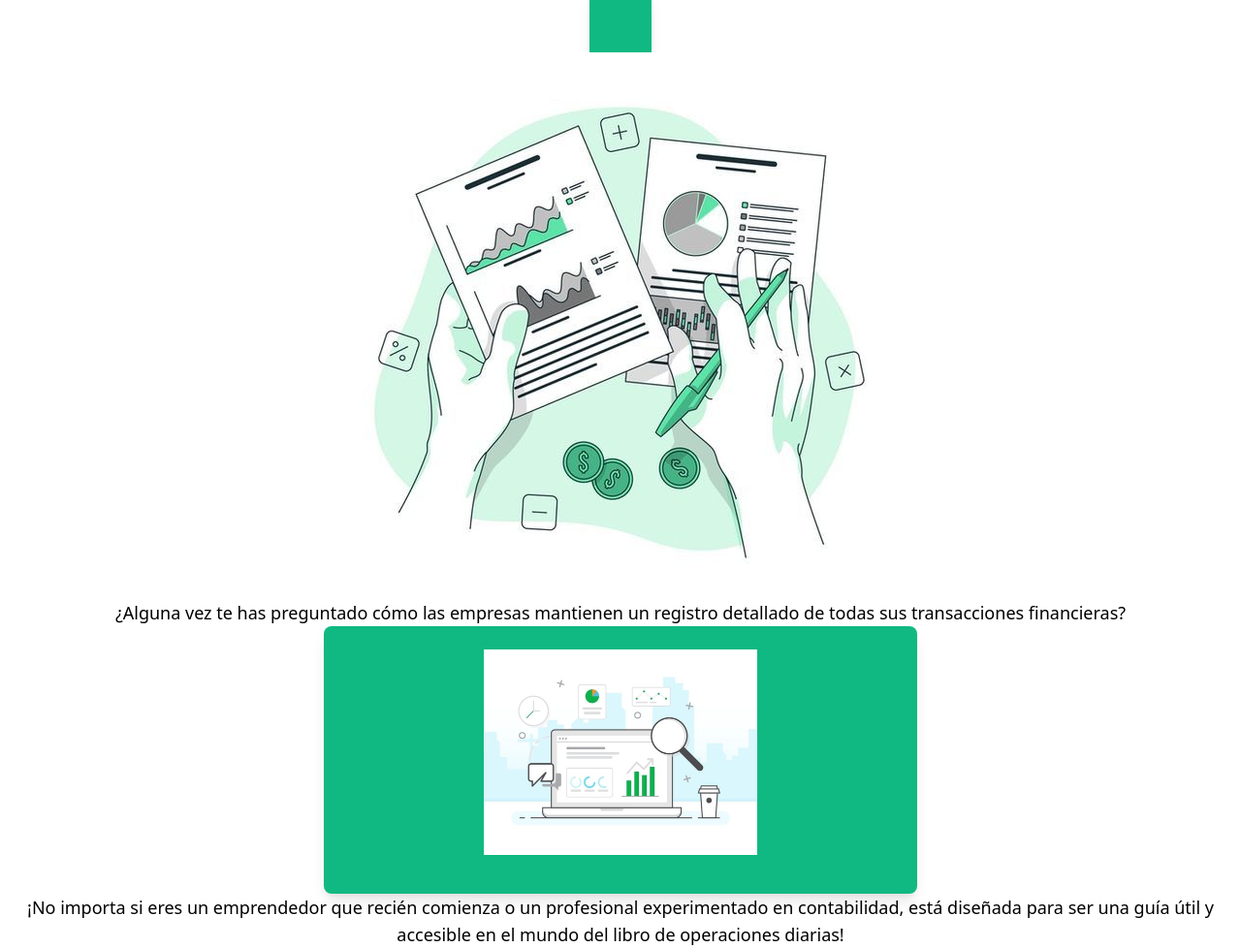
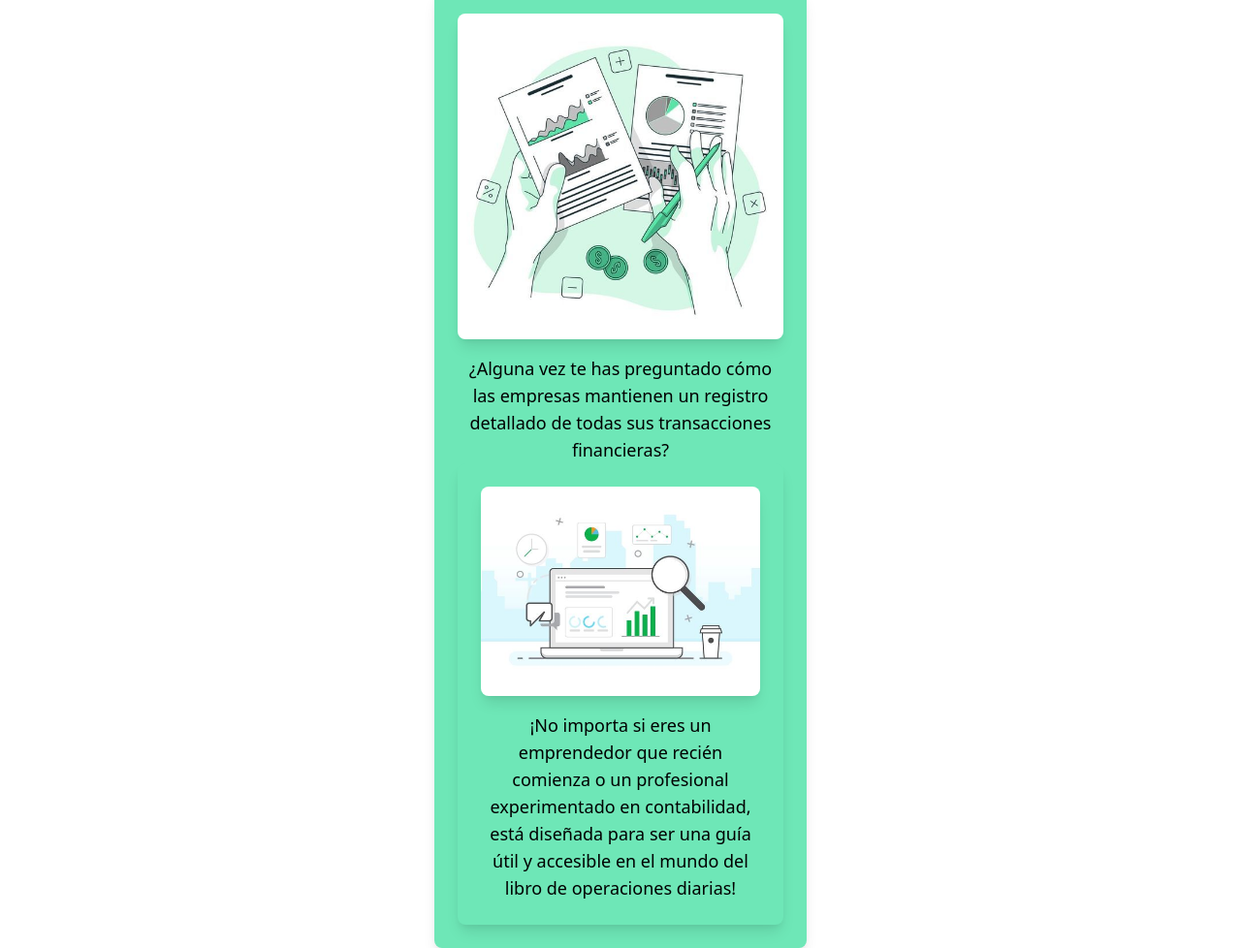
Before and after one commit to InstruSenaDev/operaciones-diarias, an Astro site in the folder technological-transit/: page /home in a window 1280 px wide. Shown: the part 311-1289 px from the top of the page at 97% size. Built offline with nearby package versions, Linux system fonts and the light colour scheme; Astro itself is replaced by a stand-in of ours.

Commit message:
Mucho Mas Home

```diff
--- a/technological-transit/src/pages/home.astro
+++ b/technological-transit/src/pages/home.astro
@@ -13,40 +13,47 @@
 <body class="bg-white">
   <div class="flex flex-col items-center">
     <!-- Header -->
-    <div class="w-full bg-green-600 p-4 flex justify-between items-center">
+    <div class="w-full bg-green-300 p-4 flex justify-between items-center">
       <img src="../img/logo.png" class="w-20 ">
 
     </div>
 
 
-    <div class="relative w-full">
-      <img src="/img/home.jpg" class="w-full h-56 object-cover">
+    <div class="relative w-full ">
+      <img src="/img/home.jpg" class="w-full h-56 object-cover ">
       <div class="absolute bottom-0 left-0 w-full p-4">
               <h1 class="text-8xl font-bold text-white">BIENVENIDOS</h1>
               <p class="text-4xl text-white">Libro De Operaciones Diarias</p>
-              <button class="bg-green-500 text-white font-bold py-2 px-4 rounded">Ingresar</button>
+              <button class="bg-green-300 text-white font-bold py-2 px-4 rounded-lg">Ingresar</button>
       </div>
     </div>
 
-
-    <!-- Main Content -->
-
-
-        <div class="bg-green-500 p-8 shadow-lg flex justify-start items-start "></div>
-          <img src="../img/home_2.png" alt="" class="">
-
-        <p class="text-center text-lg">¿Alguna vez te has preguntado cómo las empresas mantienen un registro detallado de todas sus transacciones financieras?</p>
+      <div class="bg-green-300 p-6 rounded-lg shadow-lg max-w-sm">
+          <div class="flex items-center justify-center mb-4">
+              <img src="../img/home_2.png"  class="rounded-lg shadow-lg">
+          </div>
+          <div>
+          <p class=" mt-4 text-center text-lg text-black-700">
+              ¿Alguna vez te has preguntado cómo las empresas mantienen un registro detallado de todas sus transacciones financieras?
+          </p>
+        </div>
 
 
 
-        <div class="bg-green-500 p-6 rounded-lg shadow-lg flex flex-col items-center">
-          <img src="../img/home_3.png" alt="" class="w-1/2 mb-4">
-        </div>
+
+    <div class="bg-green-300 p-6 rounded-lg shadow-lg max-w-sm">
+      <div class="flex items-center justify-center mb-4">
+          <img src="../img/home_3.png"  class="rounded-lg shadow-lg">
+      </div>
+      <div>
         <p class="text-center text-lg">¡No importa si eres un emprendedor que recién comienza o un profesional experimentado en contabilidad,
           está diseñada para ser una guía útil y accesible en el mundo del libro de operaciones diarias!</p>
 
     </div>
   </div>
 
+
+
+
 </body>
 </html>
--- a/technological-transit/tailwind.config.mjs
+++ b/technological-transit/tailwind.config.mjs
@@ -5,7 +5,7 @@ export default {
 	theme: {
 	extend: {
 		colors: {
-		'Verde': '#A3E784',
+		'Verde': '#a3e635',
 		'Gris': '#D8D7D7'
 	},
 	},
```
